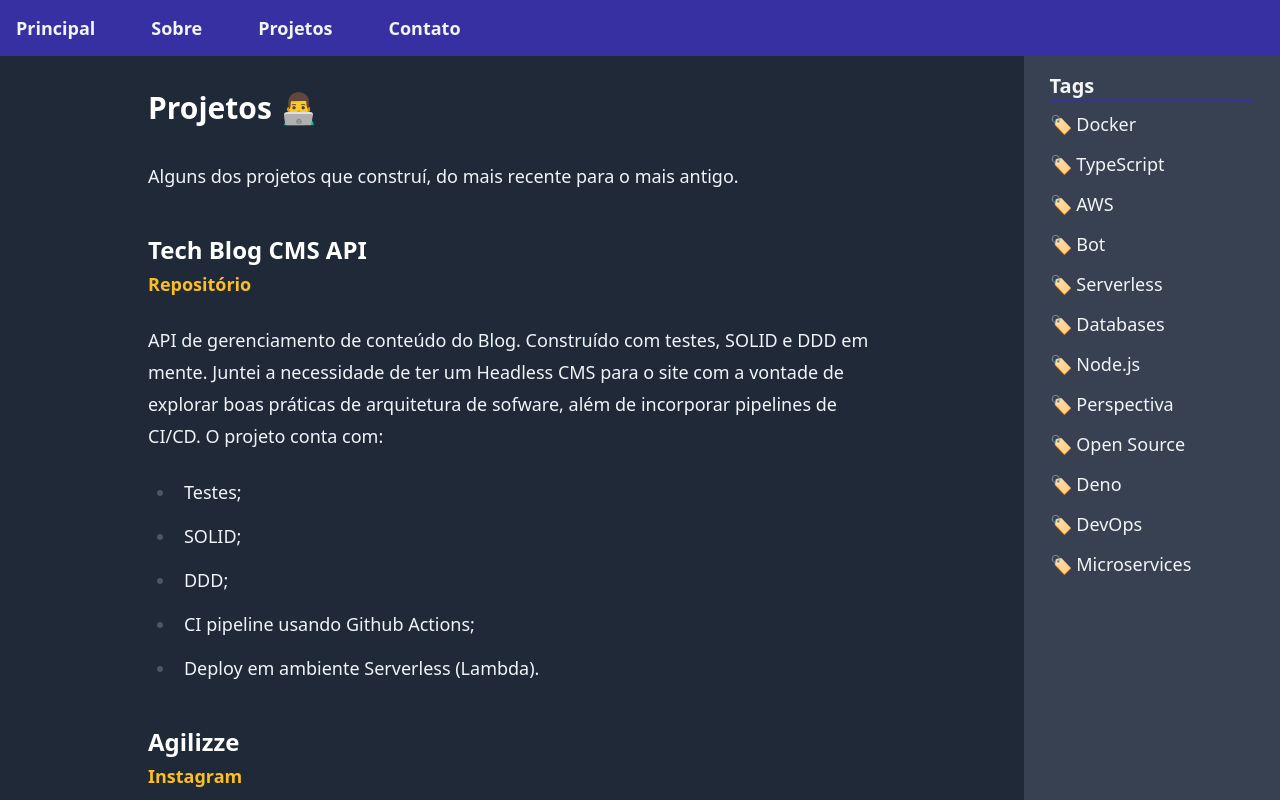
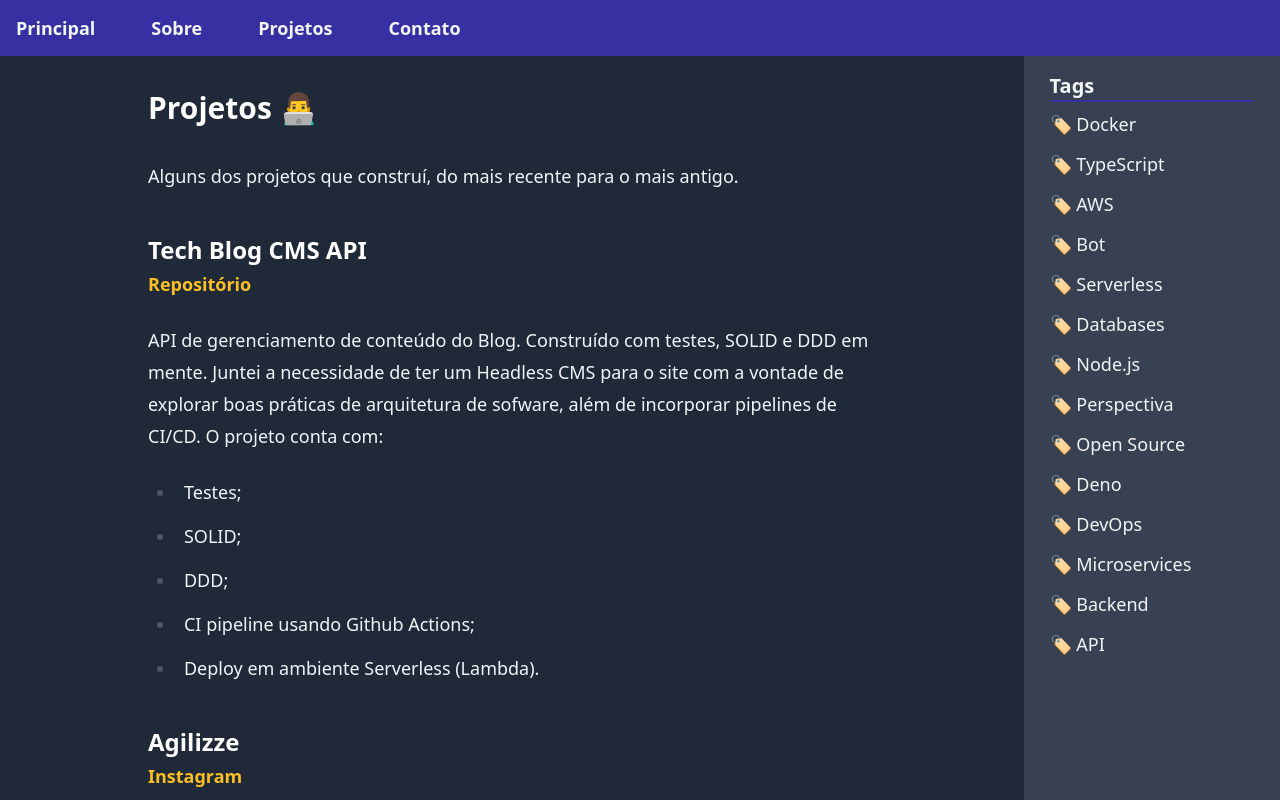
Before and after one commit to Felipe-53/tech-blog, a Next.js app: page /projetos in a window 1280 px wide. Shown: the top 800 px of the page. Built offline with nearby package versions, Linux system fonts and the light colour scheme.

Commit message:
adds new categories

```diff
--- a/articles/categories.ts
+++ b/articles/categories.ts
@@ -13,4 +13,6 @@ export const categories: Category[] = [
   { name: "Deno", id: "a7e9baf8-07e9-4eab-a820-ce500d3ab414" },
   { name: "DevOps", id: "b556ad92-59e1-4717-917a-ba5e78f1eebe" },
   { name: "Microservices", id: "3d77acb9-d64b-487f-a81c-0c308cb93e7b" },
+  { name: "Backend", id: "809b8f8c-790b-48dd-8ac5-e9140445598c" },
+  { name: "API", id: "18e91ba9-c732-474a-84f6-876a39473da0" },
 ]
```
